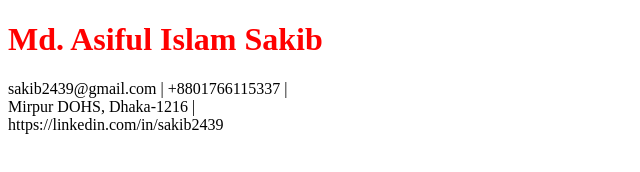
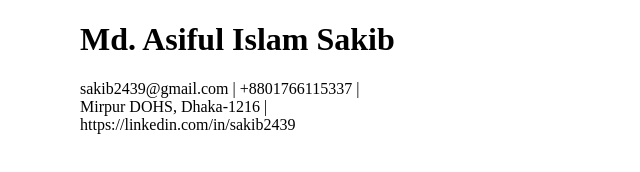
Before and after one commit to ai-sakib/my-resume, a plain HTML site: page index.html in a window 1280 px wide. Shown: the whole page, without its empty margins (0-640 px from the left). Drawn offline with Linux system fonts and the light colour scheme.

Commit message:
Update mycss.css

```diff
--- a/mycss.css
+++ b/mycss.css
@@ -1,3 +1,3 @@
-h1 {
-color: red;
+body {
+  margin: 0 80px;
 }
```
